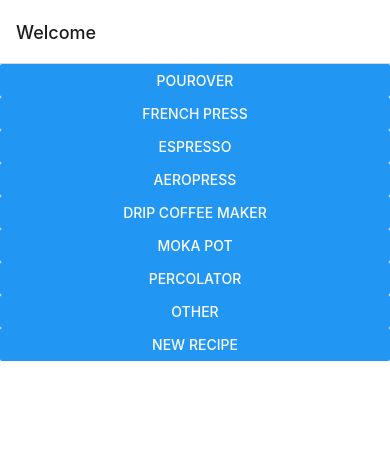
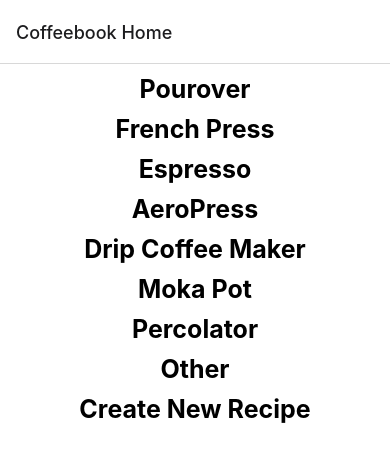
Before and after one commit to robotlions/coffeebook, a React Native app: screen /Home in a window 390 px wide. Shown: the top 462 px of the page. Built offline with nearby package versions, Linux system fonts and the light colour scheme.

Commit message:
adds basic styling across all screens, mostly backing up because I'm about to attempt a carousel.

```diff
--- a/App.js
+++ b/App.js
@@ -24,9 +24,9 @@ export default function App() {
     <Stack.Screen
       name="Home"
       component={HomeScreen}
-      options={{ title: 'Welcome' }}
+      options={{ title: 'Coffeebook Home' }}
     />
-    <Stack.Screen name="Recipe" component={RecipeScreen} />
+    <Stack.Screen name="Recipes" component={RecipeScreen} />
     <Stack.Screen name="New Recipe" component={NewRecipe}/>
   </Stack.Navigator>
 
--- a/Components/HomeScreen.js
+++ b/Components/HomeScreen.js
@@ -1,4 +1,4 @@
-import {Button, View, ScrollView} from 'react-native';
+import { Text, View, ScrollView, TouchableOpacity} from 'react-native';
 import {styles} from '../styles';
 
 
@@ -6,61 +6,61 @@ import {styles} from '../styles';
 
 export const HomeScreen = ({ navigation }) => {
     return (
-        <ScrollView style={styles.container}>
-      <Button
+        <ScrollView contentContainerStyle={styles.container}>
+      <TouchableOpacity
         title="Pourover"
         onPress={() =>
-          navigation.navigate('Recipe', { filter: 'Pourover' })
+          navigation.navigate('Recipes', { filter: 'Pourover' })
         }
-      />
-      <Button
+      ><Text style={styles.categoryButton}>Pourover</Text></TouchableOpacity>
+      <TouchableOpacity
         title="French Press"
         onPress={() =>
-          navigation.navigate('Recipe', { filter: 'French Press' })
+          navigation.navigate('Recipes', { filter: 'French Press' })
         }
-      />
-      <Button
+      ><Text style={styles.categoryButton}>French Press</Text></TouchableOpacity>
+      <TouchableOpacity
         title="Espresso"
         onPress={() =>
-          navigation.navigate('Recipe', { filter: 'Espresso' })
+          navigation.navigate('Recipes', { filter: 'Espresso' })
         }
-      />
-      <Button
+      ><Text style={styles.categoryButton}>Espresso</Text></TouchableOpacity>
+      <TouchableOpacity
         title="AeroPress"
         onPress={() =>
-          navigation.navigate('Recipe', { filter: 'AeroPress' })
+          navigation.navigate('Recipes', { filter: 'AeroPress' })
         }
-      />
-      <Button
+      ><Text style={styles.categoryButton}>AeroPress</Text></TouchableOpacity>
+      <TouchableOpacity
         title="Drip Coffee Maker"
         onPress={() =>
-          navigation.navigate('Recipe', { filter: 'Drip' })
+          navigation.navigate('Recipes', { filter: 'Drip' })
         }
-      />
-      <Button
+      ><Text style={styles.categoryButton}>Drip Coffee Maker</Text></TouchableOpacity>
+      <TouchableOpacity
         title="Moka Pot"
         onPress={() =>
-          navigation.navigate('Recipe', { filter: 'Moka Pot' })
+          navigation.navigate('Recipes', { filter: 'Moka Pot' })
         }
-      />
-      <Button
+      ><Text style={styles.categoryButton}>Moka Pot</Text></TouchableOpacity>
+      <TouchableOpacity
         title="Percolator"
         onPress={() =>
-          navigation.navigate('Recipe', { filter: 'Percolator' })
+          navigation.navigate('Recipes', { filter: 'Percolator' })
         }
-      />
-      <Button
+      ><Text style={styles.categoryButton}>Percolator</Text></TouchableOpacity>
+      <TouchableOpacity
         title="Other"
         onPress={() =>
-          navigation.navigate('Recipe', { filter: 'Other' })
+          navigation.navigate('Recipes', { filter: 'Other' })
         }
-      />
-       <Button
+      ><Text style={styles.categoryButton}>Other</Text></TouchableOpacity>
+       <TouchableOpacity
         title="New Recipe"
         onPress={() =>
           navigation.navigate('New Recipe')
         }
-      />
+      ><Text style={styles.categoryButton}>Create New Recipe</Text></TouchableOpacity>
 
       </ScrollView>
     );
--- a/Components/NewRecipe.js
+++ b/Components/NewRecipe.js
@@ -91,7 +91,7 @@ export const NewRecipe = ({ navigation, route }) => {
 
 
   return (
-    <View>
+    <View style={styles.recipeContainer}>
 
 
       <Text style={styles.recipeHeadline}>Method: </Text>
--- a/Components/RecipeScreen.js
+++ b/Components/RecipeScreen.js
@@ -71,11 +71,11 @@ export const RecipeScreen = ({ navigation, route}) => {
   }
 
 
-    return <View><ScrollView>
+    return <View style={styles.recipeContainer}><ScrollView>
   <Text>
     {route.params.filter}{"\n"}</Text>
     <Text>
-    {loadedRecipeArray.map((value, index) => (route.params.filter == value.method && <TouchableOpacity style={styles.touchableRecipe} key={index} onLongPress={()=>deleteAlert(index)} onPress={()=>activateModal(value)}><Text>Method: {value.method}{"\n"}Brand: {value.brand}{"\n"}Roast: {value.roast}{"\n"}Grind: {value.grind}{"\n"}Water Temp: {value.waterTemp}{"\n"}{"\n"}</Text></TouchableOpacity>))}
+    {loadedRecipeArray.map((value, index) => (route.params.filter == value.method && <Text key={index}><TouchableOpacity style={styles.touchableRecipe} onLongPress={()=>deleteAlert(index)} onPress={()=>activateModal(value)}><Text>Method: {value.method}{"\n"}Brand: {value.brand}{"\n"}Roast: {value.roast}{"\n"}Grind: {value.grind}{"\n"}Water Temp: {value.waterTemp}{"\n"}{"\n"}</Text></TouchableOpacity>{"\n"}</Text>))}
   </Text>
     </ScrollView>
 
--- a/styles.js
+++ b/styles.js
@@ -18,11 +18,16 @@ export const styles = StyleSheet.create({
     buttonRow:{
       alignItems: "center",
     },
-
+  categoryButton:{
+    fontSize: 25,
+    fontWeight: "bold",
+    marginBottom: 10,
+  },
   container: {
+    paddingTop: 10,
       flex: 1,
-      backgroundColor: '#fff',
-      // alignItems: 'center',
+      alignItems: 'center',
+      backgroundColor: "#ffffff",
       // justifyContent: 'center',
     },
 
@@ -35,7 +40,7 @@ export const styles = StyleSheet.create({
 
     modalView: {
       margin: 30,
-      backgroundColor: "#FFFFF3",
+      backgroundColor: "#FFFFFF",
       borderRadius: 20,
       padding: 15,
       alignItems: "center",
@@ -57,6 +62,11 @@ export const styles = StyleSheet.create({
 
     },
 
+    recipeContainer:{
+      backgroundColor: "#ffffff",
+      flex: 1,
+    },
+
     recipeHeadline:{
       fontWeight: "bold",
       fontSize:16,
```
